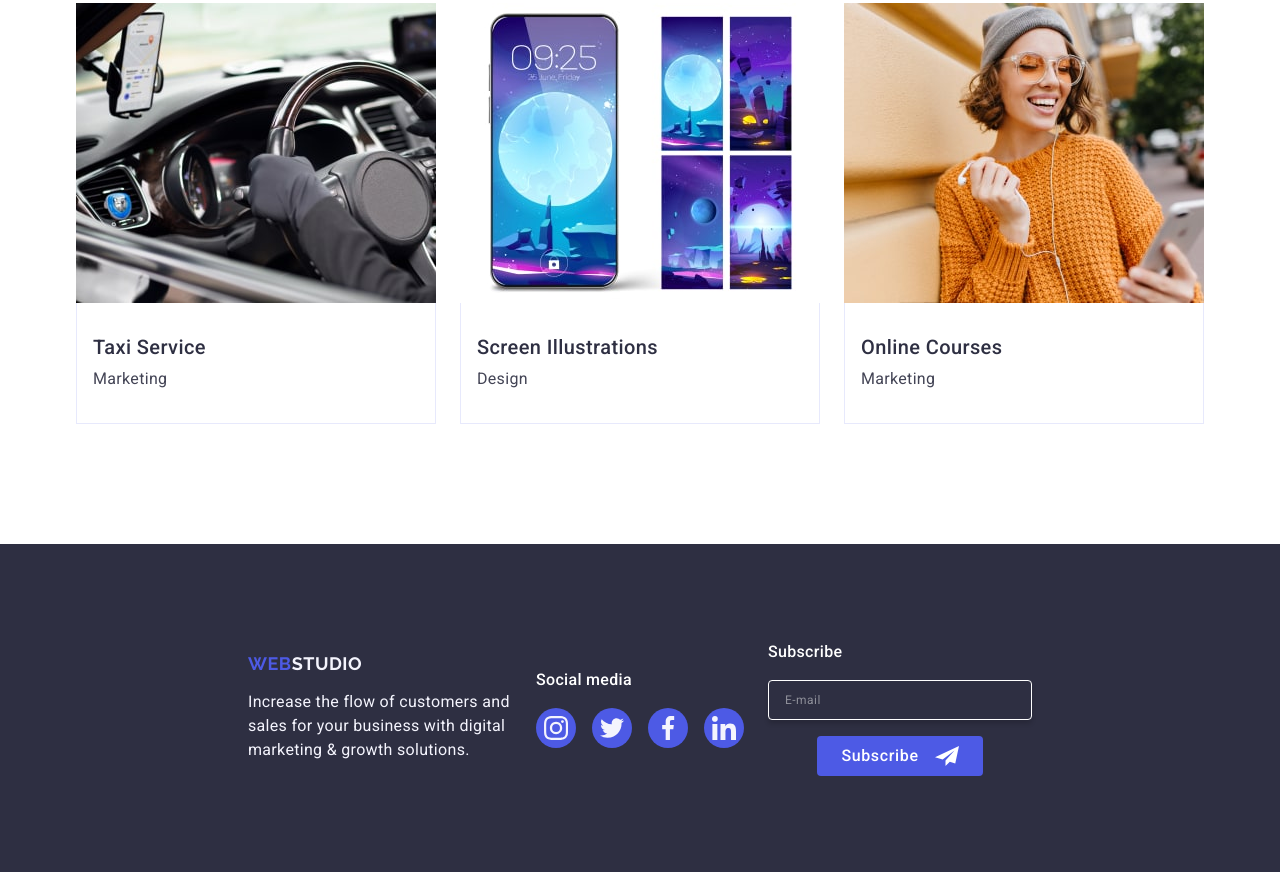
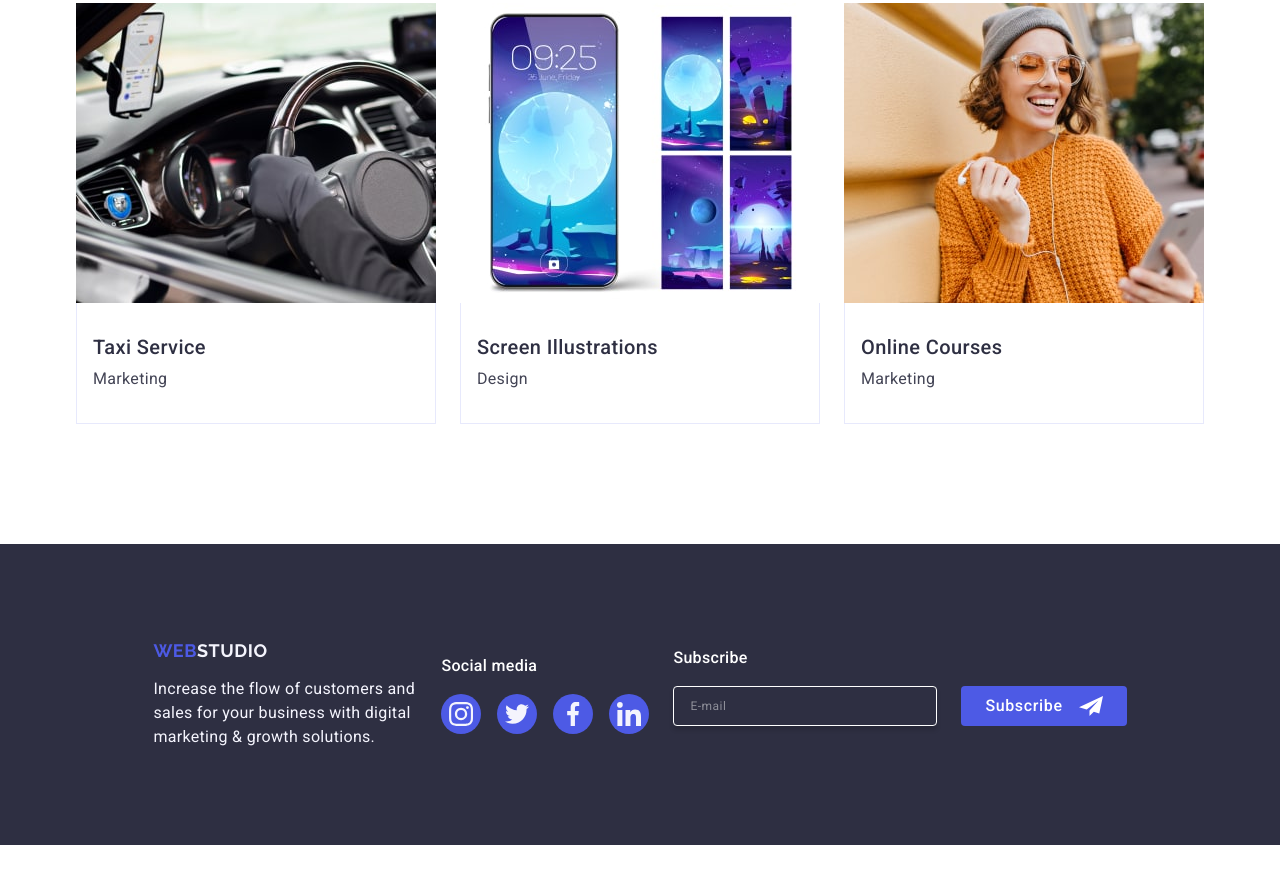
Before and after one commit to innabratashchuk/goit-markup-hw-06, a plain HTML site: page index.html in a window 1280 px wide. Shown: the part 2461-3333 px from the top of the page. After the commit the page ends 3306 px from the top, so only its background shows below. Drawn offline with nearby package versions, Linux system fonts and the light colour scheme.

Commit message:
table footer

```diff
--- a/css/styles.css
+++ b/css/styles.css
@@ -582,7 +582,9 @@ margin-bottom: 8px;}
 }
 
 .footer-logo {
-    display: inline-block;
+    /* display: inline-block;*/
+    display: block;
+    text-align: center;
     margin-bottom: 16px;
 
 
@@ -1061,9 +1063,17 @@ input::placeholder {
     flex-direction: row;
     flex-wrap: wrap;
     gap: 72px 24px;
+
 }
-.social-media, .label-text {
-text-align:start
+.social-media, .label-text, .footer-logo {
+text-align:start;
+}
+.footer-form {
+    display: flex;
+    gap: 24px;
+}
+.footer-container-form {
+
 }
 
 }
```
